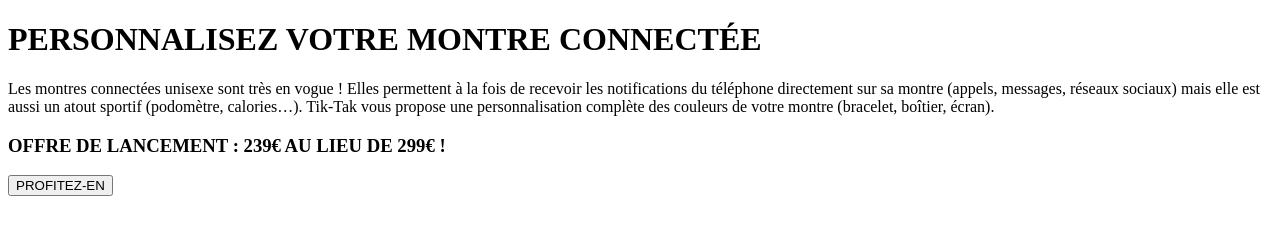
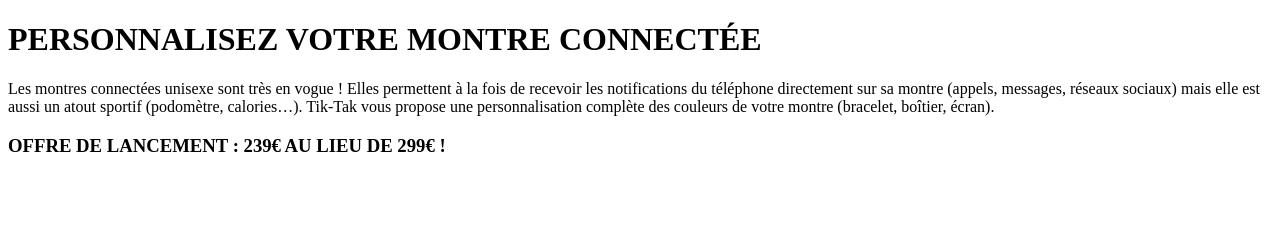
Before and after one commit to lavaine-iris/tiktak, a plain HTML site: page dist-with-rendering/index.html in a window 1280 px wide. Drawn offline with Linux system fonts and the light colour scheme.

Commit message:
Update index.html

```diff
--- a/dist-with-rendering/index.html
+++ b/dist-with-rendering/index.html
@@ -10,6 +10,5 @@
     <h1>PERSONNALISEZ VOTRE MONTRE CONNECTÉE</h1>
     <p>Les montres connectées unisexe sont très en vogue ! Elles permettent à la fois de recevoir les notifications du téléphone directement sur sa montre (appels, messages, réseaux sociaux) mais elle est aussi un atout sportif (podomètre, calories…). Tik-Tak vous propose une personnalisation complète des couleurs de votre montre (bracelet, boîtier, écran).</p>
     <h3>OFFRE DE LANCEMENT : 239€ AU LIEU DE 299€ !</h3>
-    <button class="bg-white py-4 px-20 font-Oswald font-semibold m-5 hover:bg-Gris">PROFITEZ-EN</button>
 </body>
 </html>
```
